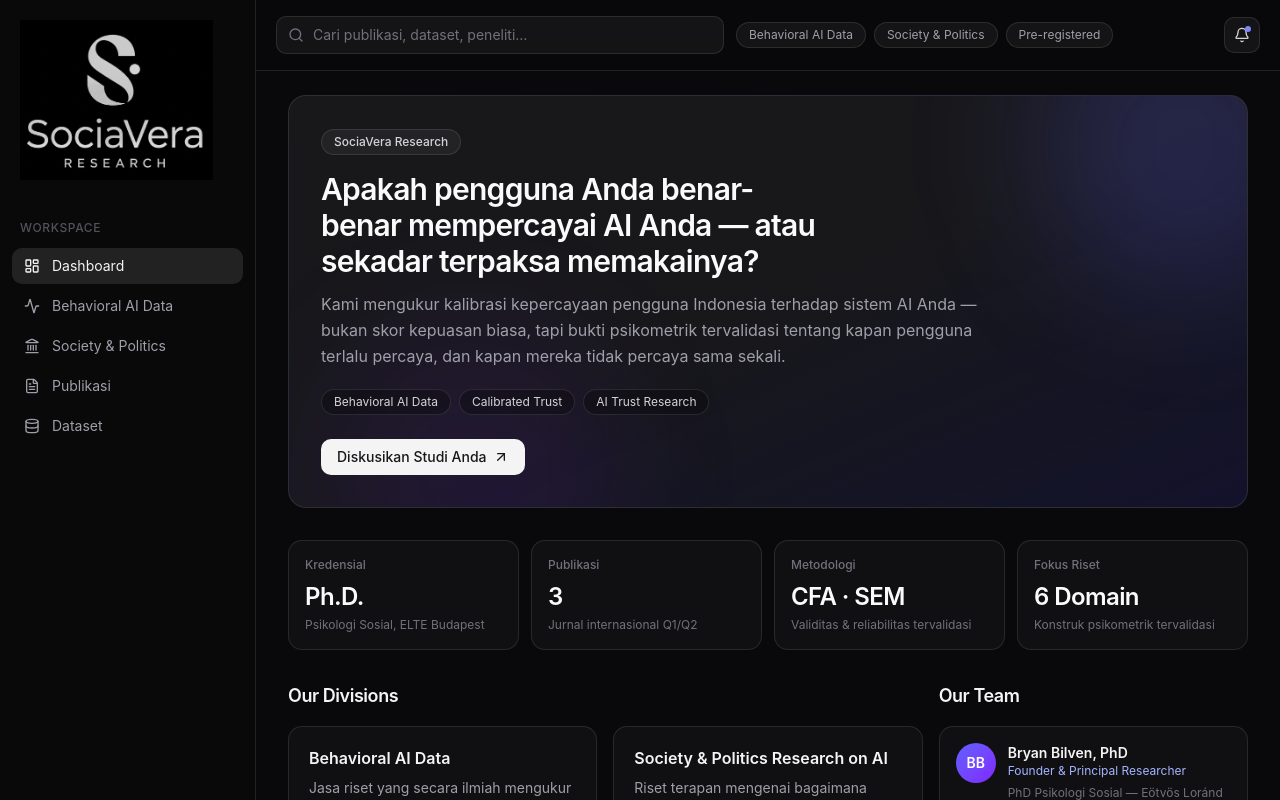
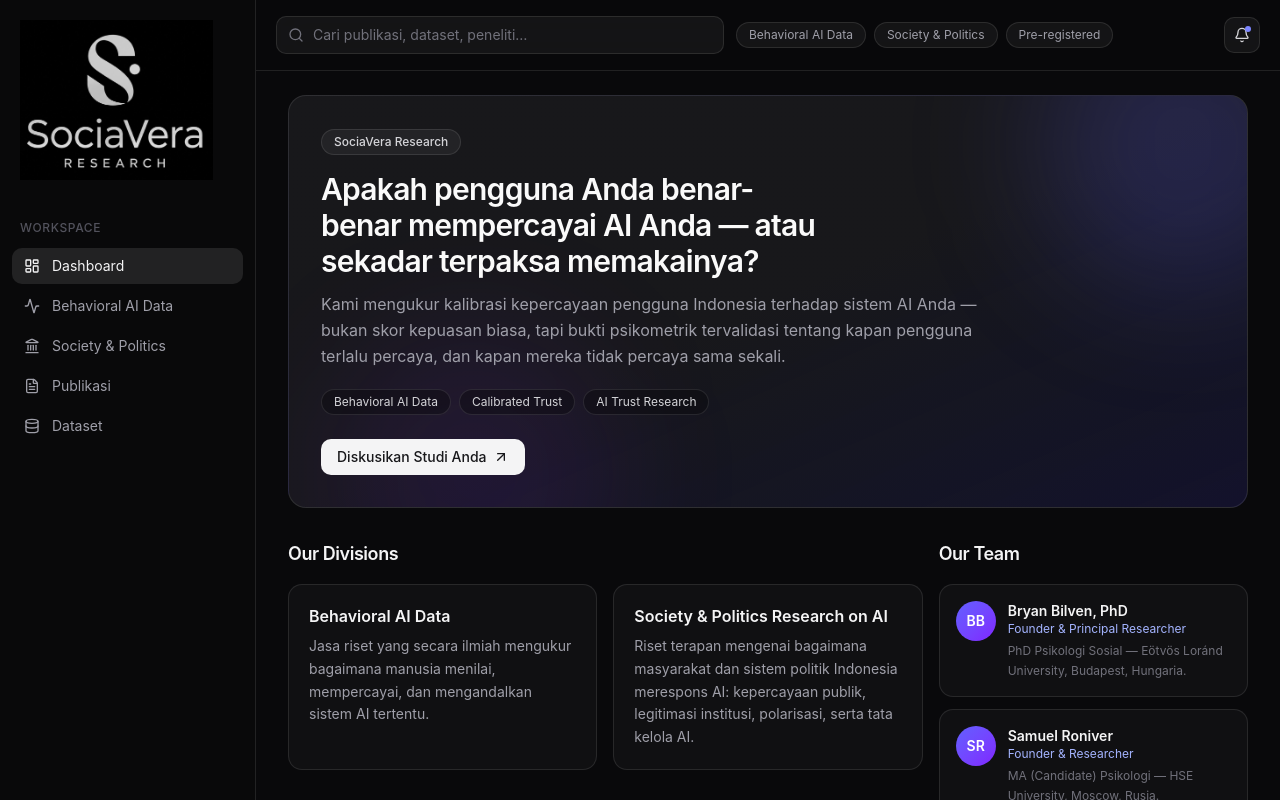
Before and after one commit to bryanbilvenphd/sociavera_research, a Next.js app: page / in a window 1280 px wide. Shown: the top 800 px of the page. Built offline with nearby package versions, Linux system fonts and the light colour scheme.

Commit message:
Update page.tsx

```diff
--- a/app/page.tsx
+++ b/app/page.tsx
@@ -1,7 +1,6 @@
 import { Sidebar } from "@/components/sidebar"
 import { Header } from "@/components/header"
 import { HeroBanner } from "@/components/hero-banner"
-import { StatsWidget } from "@/components/stats-widget"
 import { DivisionsTeam } from "@/components/divisions-team"
 
 export default function Page() {
@@ -12,7 +11,6 @@ export default function Page() {
         <Header />
         <main className="flex-1 space-y-8 px-5 py-6 sm:px-8">
           <HeroBanner />
-          <StatsWidget />
           <DivisionsTeam />
         </main>
       </div>
```
